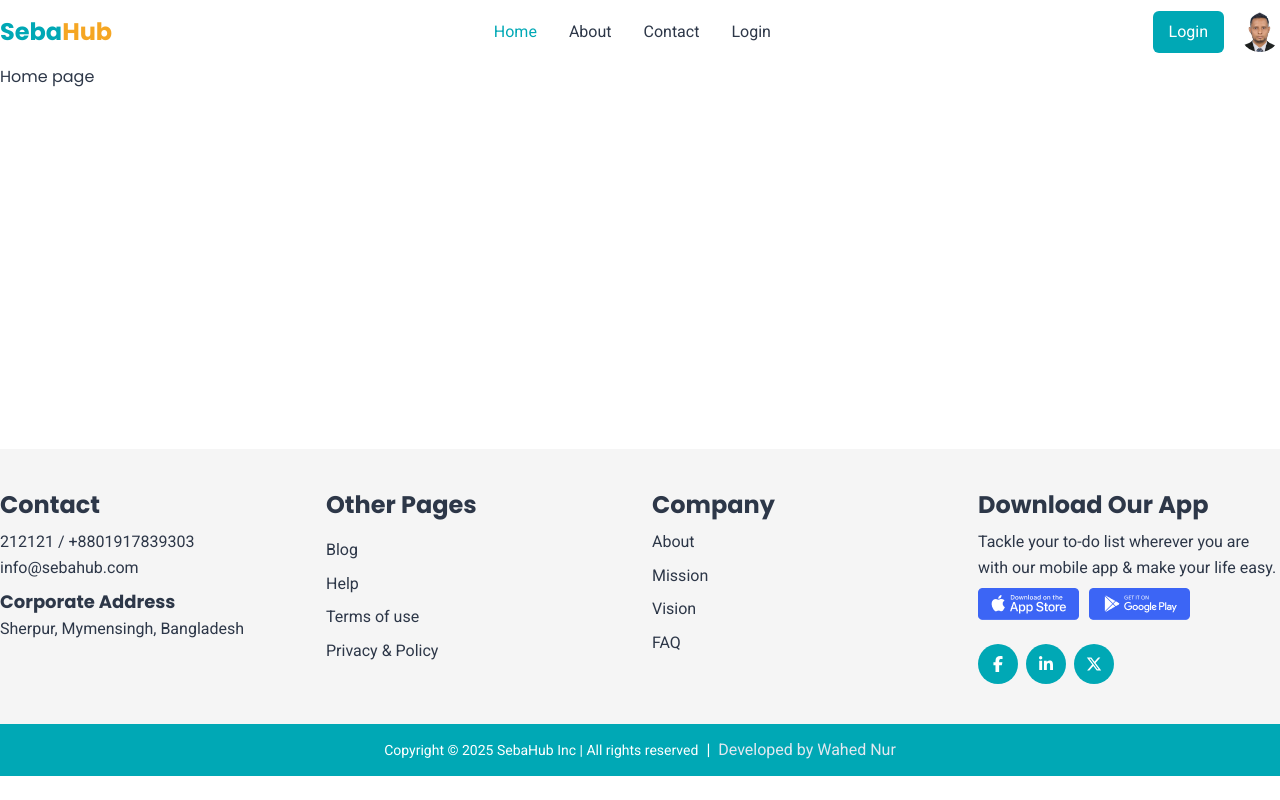
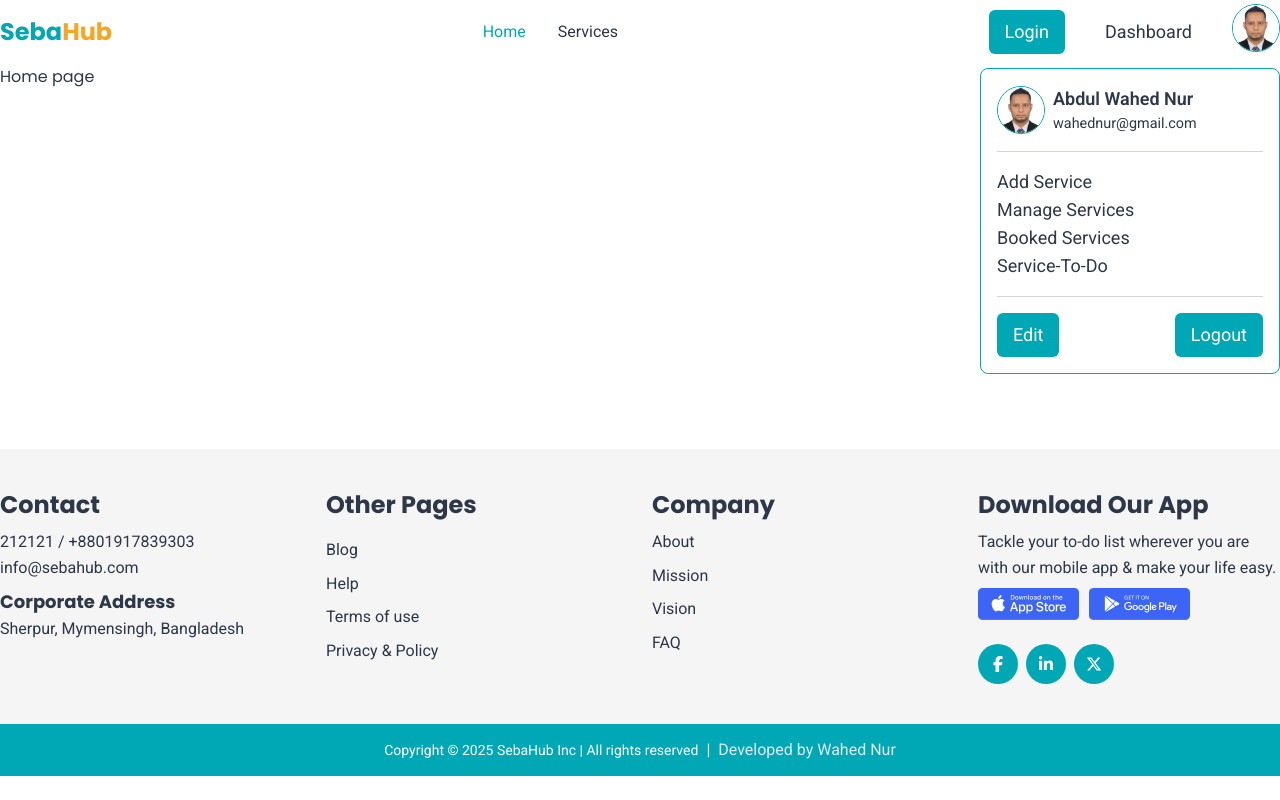
Before and after one commit to wahednur/SebaHub-client, a React (Vite) app: page / in a window 1280 px wide. Both pictures are taken after a click on the button 1259 px from the left and 32 px from the top of the page. Built offline with nearby package versions, Linux system fonts and the light colour scheme.

Commit message:
Nav done

```diff
--- a/src/components/navbar/Navbar.jsx
+++ b/src/components/navbar/Navbar.jsx
@@ -1,22 +1,22 @@
+import { useState } from "react";
+import { FaBars } from "react-icons/fa6";
 import { Link, NavLink } from "react-router-dom";
+import UserNav from "./UserNav";
 
 const Navbar = () => {
+  const [mOpen, setMOpen] = useState(false);
+
   const navLists = (
     <>
       <li>
         <NavLink to={`/`}>Home</NavLink>
       </li>
       <li>
-        <NavLink to={`/about`}>About</NavLink>
-      </li>
-      <li>
-        <NavLink to={`/contact`}>Contact</NavLink>
-      </li>
-      <li>
-        <NavLink to={`/login`}>Login</NavLink>
+        <NavLink to={`/services`}>Services</NavLink>
       </li>
     </>
   );
+
   return (
     <>
       <div className="desk-nav hidden lg:block">
@@ -27,15 +27,34 @@ const Navbar = () => {
             </h1>
           </Link>
           <ul className="desk-menu flex items-center">{navLists}</ul>
-          <div className="desk-nav-user flex items-center gap-4">
-            <Link className="btn" to={`/login`}>
+          <div className="right-nav">
+            <Link className="btn btn-fill" to="/login">
               Login
             </Link>
-            <button className="w-10 h-10 rounded-full cursor-pointer overflow-hidden cursor-pointer">
-              <img src="/wahednur.jpg" alt="" />
-            </button>
+            <Link className="hover:text-primary duration-300" to={`dashboard`}>
+              Dashboard
+            </Link>
+            <UserNav />
           </div>
         </div>
+      </div>
+      <div className="mbl-nav-wrap">
+        <div className="nav-wrap flex justify-between items-center">
+          <Link to={`/`}>
+            <h1 className="font-bold text-2xl text-primary">
+              Seba<span className="text-secondary">Hub</span>
+            </h1>
+          </Link>
+          <button
+            onClick={() => setMOpen(!mOpen)}
+            className={`nav-icon text-primary hover:text-secondary duration-300 text-xl`}
+          >
+            <FaBars />
+          </button>
+        </div>
+        <nav className={`mbl-nav ${mOpen ? "open" : ""}`}>
+          <ul>{navLists}</ul>
+        </nav>
       </div>
     </>
   );
--- /dev/null
+++ b/src/components/navbar/UserNav.jsx
@@ -0,0 +1,61 @@
+import { useEffect, useRef, useState } from "react";
+import { Link } from "react-router-dom";
+
+const UserNav = () => {
+  const [open, setOpen] = useState(false);
+  const menuRef = useRef(null);
+  const buttonRef = useRef(null);
+
+  // setOpen(false) ousite click
+  useEffect(() => {
+    const handleClickOutside = (event) => {
+      if (
+        menuRef.current &&
+        !menuRef.current.contains(event.target) &&
+        !buttonRef.current.contains(event.target)
+      ) {
+        setOpen(false);
+      }
+    };
+    document.addEventListener("mousedown", handleClickOutside);
+    return () => {
+      document.removeEventListener("mousedown", handleClickOutside);
+    };
+  }, []);
+  return (
+    <div className="nav-user">
+      <button ref={buttonRef} onClick={() => setOpen(!open)}>
+        <img className="user-icon" src="wahednur.jpg" alt="" />
+      </button>
+      <div
+        onClick={() => setOpen(false)}
+        ref={menuRef}
+        className={`nav-user-container ${open ? "open" : ""}`}
+      >
+        <div className="user-info">
+          <img className="user-icon" src="wahednur.jpg" alt="" />
+          <div className="flex flex-col">
+            <p className="font-semibold">Abdul Wahed Nur</p>
+            <small>wahednur@gmail.com</small>
+          </div>
+        </div>
+        <hr className="text-gray-300" />
+        <div className="flex flex-col">
+          <Link to="/add-services">Add Service</Link>
+          <Link to="/manage-services">Manage Services</Link>
+          <Link to="/booked-services">Booked Services</Link>
+          <Link to="/service-to-do"> Service-To-Do</Link>
+        </div>
+        <hr className="text-gray-300" />
+        <div className="flex justify-between gap-6 w-full items-center">
+          <Link className="btn btn-outline" to="#">
+            Edit
+          </Link>
+          <button className="btn">Logout</button>
+        </div>
+      </div>
+    </div>
+  );
+};
+
+export default UserNav;
--- a/src/hooks/useAuth.jsx
+++ b/src/hooks/useAuth.jsx
@@ -1,4 +1,4 @@
-import React, { useContext } from "react";
+import { useContext } from "react";
 import AuthContext from "../provider/AuthProvider";
 
 const useAuth = () => {
--- a/src/index.css
+++ b/src/index.css
@@ -69,3 +69,60 @@ h6 {
 .container {
   @apply mx-auto px-4 lg:px-0;
 }
+/* Navbar css start  */
+.desk-nav {
+  @apply hidden lg:flex justify-between items-center;
+}
+.desk-nav nav ul {
+  @apply flex items-center;
+}
+.desk-nav nav ul li a {
+  @apply px-4 font-semibold text-lg  hover:text-primary duration-300;
+}
+.desk-nav nav ul li a.active {
+  @apply text-primary;
+}
+.desk-nav .right-nav {
+  @apply flex text-lg items-center gap-10 relative;
+}
+.desk-nav .right-nav .nav-icon {
+  @apply flex gap-4 text-lg;
+}
+.desk-nav .right-nav .nav-icon a {
+  @apply hover:text-primary duration-300;
+}
+.desk-nav .right-nav .user-icon {
+  @apply rounded-full border border-primary w-12 h-12;
+}
+.nav-user-container {
+  @apply bg-white w-[300px] z-10 border border-primary rounded-lg p-4 space-y-4 absolute -right-[700px] opacity-0 top-16 duration-500;
+}
+.nav-user-container .user-info {
+  @apply flex gap-2 items-center;
+}
+.nav-user-container .user-info h5 {
+  @apply font-semibold;
+}
+.nav-user-container .user-info p {
+  @apply text-text-light;
+}
+.nav-user-container.open {
+  @apply right-0 duration-500 opacity-100;
+}
+.mbl-nav-wrap {
+  @apply lg:hidden relative;
+}
+.mbl-nav-wrap .mbl-nav {
+  @apply bg-primary/70 w-[300px] rounded-lg overflow-hidden absolute top-14 -left-[500px] duration-500;
+}
+.mbl-nav-wrap .mbl-nav ul li a {
+  @apply py-4 w-full block p-4 md:p-4 text-sm;
+}
+.mbl-nav-wrap .mbl-nav ul li a.active {
+  @apply bg-secondary text-white;
+}
+.mbl-nav-wrap .mbl-nav.open {
+  @apply left-0;
+}
+
+/* Navbar css end  */
--- a/src/layouts/RootLayout.jsx
+++ b/src/layouts/RootLayout.jsx
@@ -5,7 +5,7 @@ import Header from "../components/header/Header";
 
 const RootLayout = () => {
   return (
-    <main>
+    <main className="overflow-hidden">
       <header>
         <Header />
       </header>
--- a/src/main.jsx
+++ b/src/main.jsx
@@ -4,7 +4,7 @@ import { HelmetProvider } from "react-helmet-async";
 import { RouterProvider } from "react-router-dom";
 import { Toaster } from "sonner";
 import "./index.css";
-import AuthProvider from "./provider/AuthProvider.jsx";
+import AuthProvider from "./provider/AuthProvider";
 import router from "./routes/routes";
 
 createRoot(document.getElementById("root")).render(
--- a/src/provider/AuthProvider.jsx
+++ b/src/provider/AuthProvider.jsx
@@ -1,13 +1,15 @@
-import React, { createContext, useState } from "react";
+import { createContext, useState } from "react";
 
 export const AuthContext = createContext();
 const AuthProvider = ({ children }) => {
   const [user, setUser] = useState(null);
   const [loading, setLoading] = useState(true);
 
+  const logOut = async () => {};
   const authInfo = {
     user,
     setUser,
+    logOut,
     loading,
     setLoading,
   };
```
